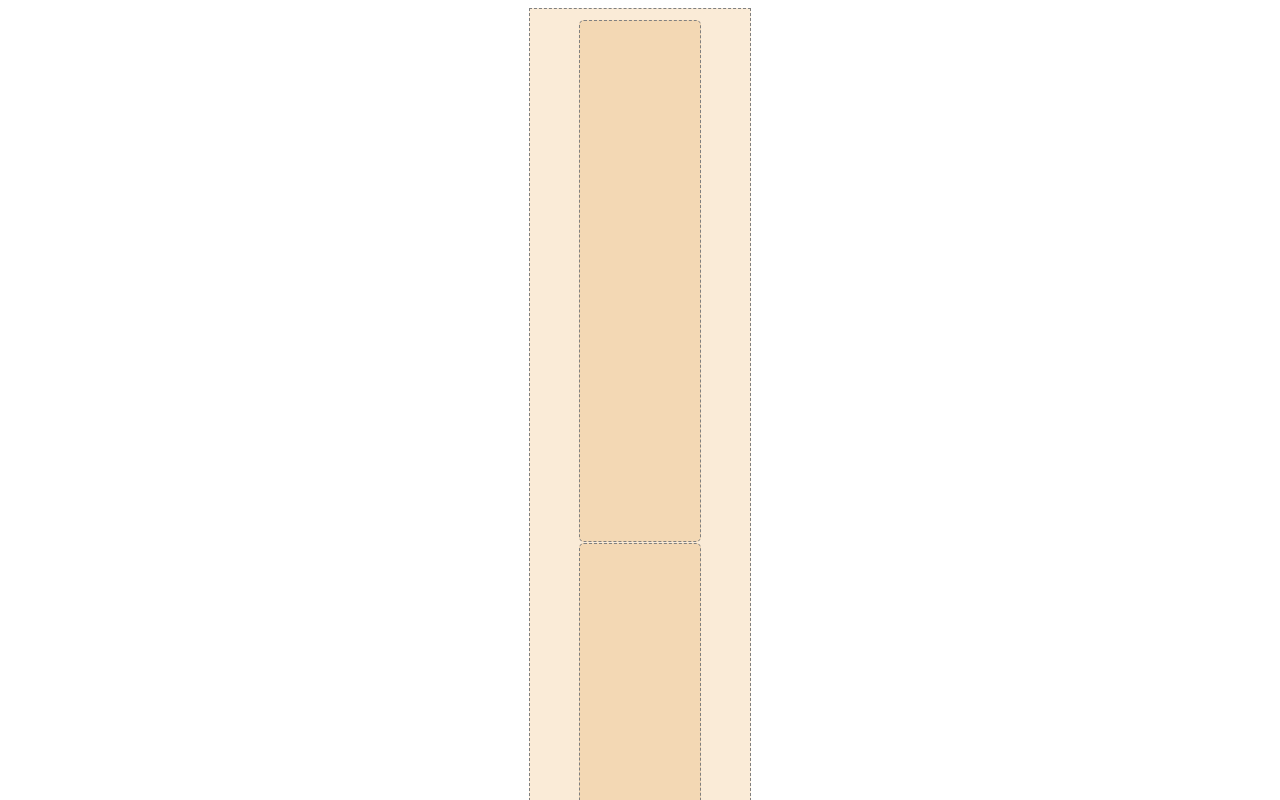
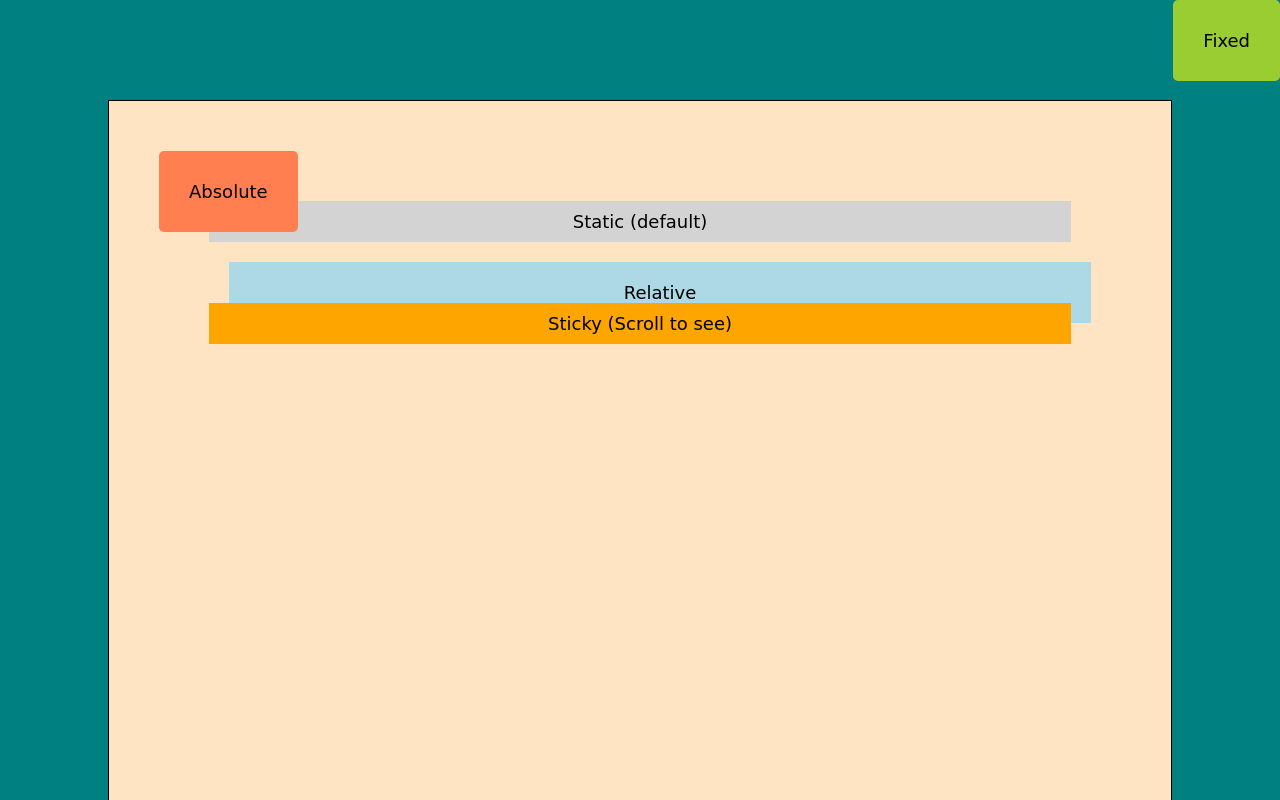
Before and after one commit to aashikur/anato, a plain HTML site: page position/index.html in a window 1280 px wide. Shown: the top 800 px of the page. Drawn offline with Linux system fonts and the light colour scheme.

Commit message:
positon property

```diff
--- a/position/index.html
+++ b/position/index.html
@@ -1,39 +1,78 @@
-<!DOCTYPE html>
-<html lang="en">
-<head>
+<html lang="en"><head>
     <meta charset="UTF-8">
     <meta name="viewport" content="width=device-width, initial-scale=1.0">
-    <title>Peso</title>
+    <title>CSS Position Example</title>
     <style>
-        .box {
-            width: 200px;
-            /* height: 200px; */
-            border: 1px dashed gray;
-            margin: auto;
-            padding: 10px;
-            background-color: antiquewhite;
-        }
-        .card {
-            width: 100px;
-            height: 500px;
-            border: 1px dashed gray;
-            margin: 1px auto 1px auto;
-            padding: 10px;
-            background-color: rgb(243, 216, 180);
-            border-radius: 5px;
-        }
+body {
+    background: teal; /* Updated background color */
+    text-align: center;
+    font-size: 18px;
+    font-family: cursive;
+}
 
+.container {
+    height: 500px;
+    position: relative;
+    border: 1px solid black;
+    padding: 100px; /* Combined padding */
+    margin: 100px; /* Combined margin */
+    background: bisque; /* Updated background color */
+}
 
+.static-box {
+    position: static;
+    background: lightgray;
+    padding: 10px;
+}
 
+.relative-box {
+    position: relative;
+    top: 20px;
+    left: 20px;
+    background: lightblue;
+    padding: 20px; /* Combined padding */
+}
+
+.absolute-box {
+    position: absolute;
+    top: 50px;
+    left: 50px;
+    background: coral;
+    padding: 30px; /* Updated padding */
+    border-radius: 5px; /* Added border-radius */
+}
+
+.fixed-box {
+    position: fixed;
+    top: 0;
+    right: 0;
+    background: yellowgreen;
+    padding: 30px; /* Updated padding */
+    border-radius: 5px; /* Added border-radius */
+}
+
+.sticky-box {
+    position: sticky;
+    top: 10px;
+    background: orange;
+    padding: 10px;
+}
+    .space{
+        padding: 200px 0 200px 0;
+        border-bottom: 1px solid tan;
+    }
     </style>
-</head>
-<body>
-    <div class="box">
-        <div class="card card1"></div>
-        <div class="card card2"></div>
-        <div class="card card3"></div>
-        <div class="card"></div>
-        <div class="card"></div>
+  </head>
+  <body>
+    <div class="container">
+      <div class="static-box">Static (default)</div>
+      <div class="relative-box">Relative</div>
+      <div class="absolute-box">Absolute</div>
+      <div class="sticky-box">Sticky (Scroll to see)</div>
+      <div class="fixed-box">Fixed</div>
     </div>
-</body>
-</html>
+
+    <div class="space">Scroll ME</div>
+    <div class="space">Scroll ME</div>
+
+  </body>
```
